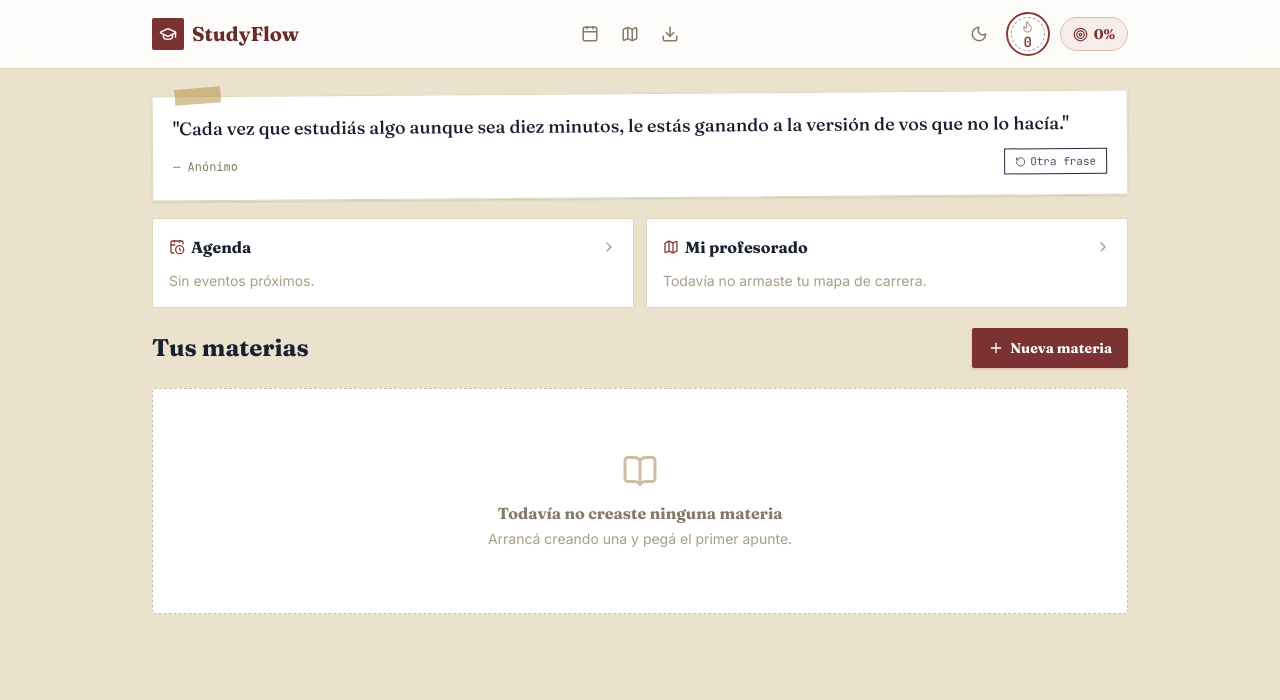
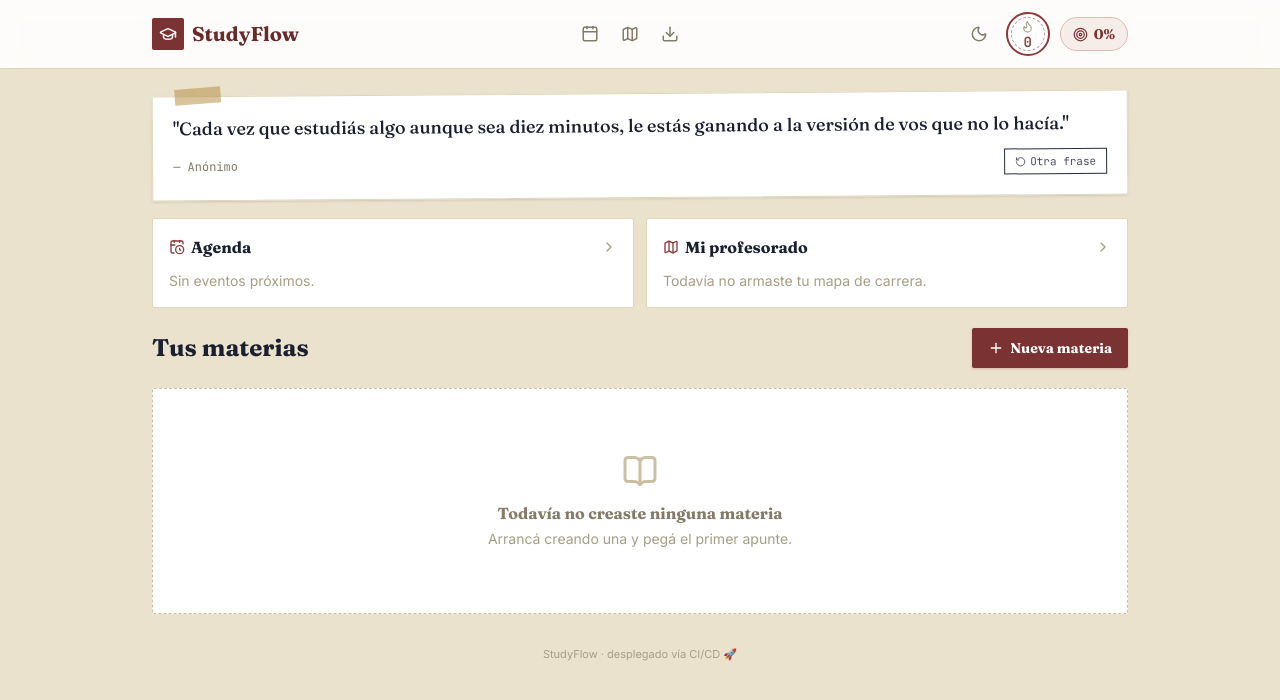
Before and after one commit to ruahjuan/studyflow, a React (Vite) app: page / in a window 1280 px wide. Shown: the top 700 px of the page. Built offline with nearby package versions, Linux system fonts and the light colour scheme.

Commit message:
Add files via upload

```diff
--- a/src/App.jsx
+++ b/src/App.jsx
@@ -1357,6 +1357,10 @@ function Dashboard({ subjects, addSubject, deleteSubject, openSubject, openCalen
           );
         })}
       </div>
+
+      <p className="text-center text-[11px] text-indigo-300 mt-8">
+        StudyFlow · desplegado vía CI/CD 🚀
+      </p>
     </div>
   );
 }
```
